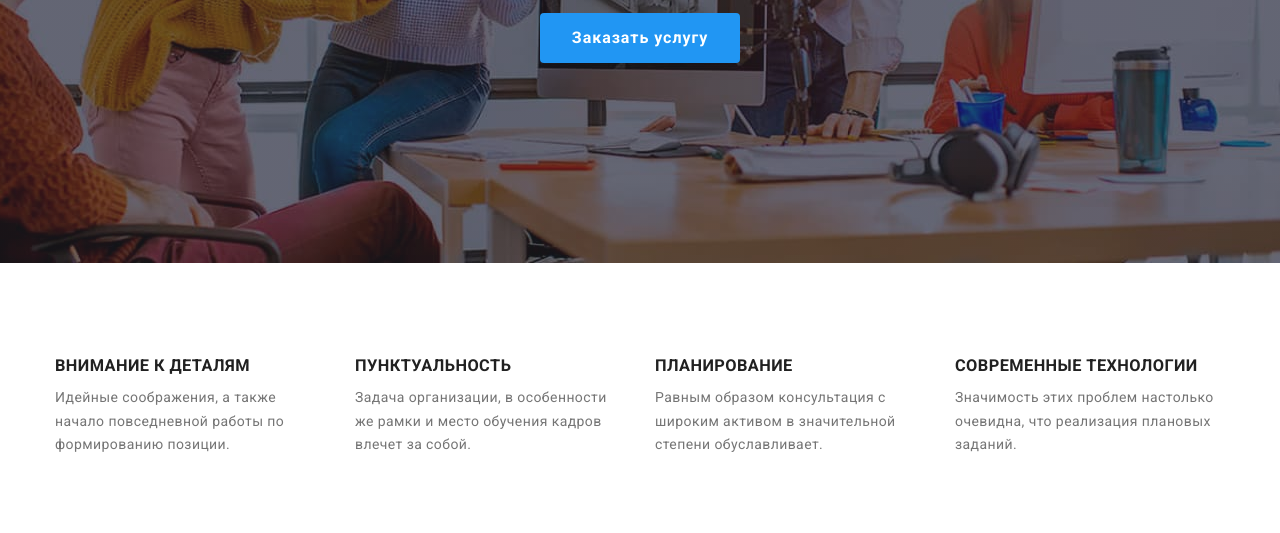
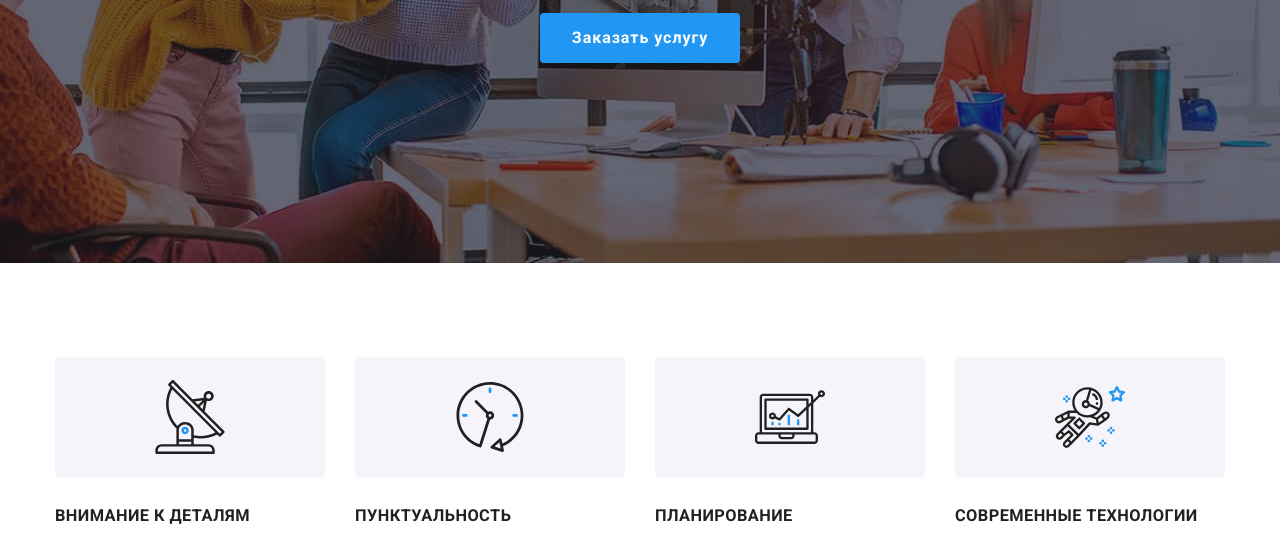
Before and after one commit to ikaniuk/goit-markup-hw-04, a plain HTML site: page index.html in a window 1280 px wide. Shown: the part 418-951 px from the top of the page. Drawn offline with nearby package versions, Linux system fonts and the light colour scheme.

Commit message:
Добавляет картинки в Фичерс

```diff
--- a/css/styles.css
+++ b/css/styles.css
@@ -230,6 +230,34 @@ img {
   margin-right: 30px;
 }
 
+.features .item::before {
+  content: '';
+  display: block;
+  height: 120px;
+  background-repeat: no-repeat;
+  background-size: 70px;
+  background-position: center;
+  border-radius: 4px;
+  margin-bottom: 30px;
+  background-color: #f5f4fa;
+}
+
+.icon-antenna::before {
+  background-image: url(../images/antenna.svg);
+}
+
+.icon-clock::before {
+  background-image: url(../images/clock.svg);
+}
+
+.icon-diagram::before {
+  background-image: url(../images/diagram.svg);
+}
+
+.icon-astronaut::before {
+  background-image: url(../images/astronaut.svg);
+}
+
 .features .title {
   color: var(--title-text-color);
   font-weight: 700;
--- a/index.html
+++ b/index.html
@@ -58,25 +58,25 @@
         <div class="container">
           <h2 class="section-title visually-hidden">Особенности</h2>
           <ul class="features list">
-            <li class="item">
+            <li class="item icon-antenna">
               <h3 class="title">Внимание к деталям</h3>
               <p class="text">
                 Идейные соображения, а также начало повседневной работы по формированию позиции.
               </p>
             </li>
-            <li class="item">
+            <li class="item icon-clock">
               <h3 class="title">Пунктуальность</h3>
               <p class="text">
                 Задача организации, в особенности же рамки и место обучения кадров влечет за собой.
               </p>
             </li>
-            <li class="item">
+            <li class="item icon-diagram">
               <h3 class="title">Планирование</h3>
               <p class="text">
                 Равным образом консультация с широким активом в значительной степени обуславливает.
               </p>
             </li>
-            <li class="item">
+            <li class="item icon-astronaut">
               <h3 class="title">Современные технологии</h3>
               <p class="text">
                 Значимость этих проблем настолько очевидна, что реализация плановых заданий.
```
Also changed, not shown: images/antenna.svg (added), images/astronaut.svg (added), images/clock.svg (added), images/diagram.svg (added).
